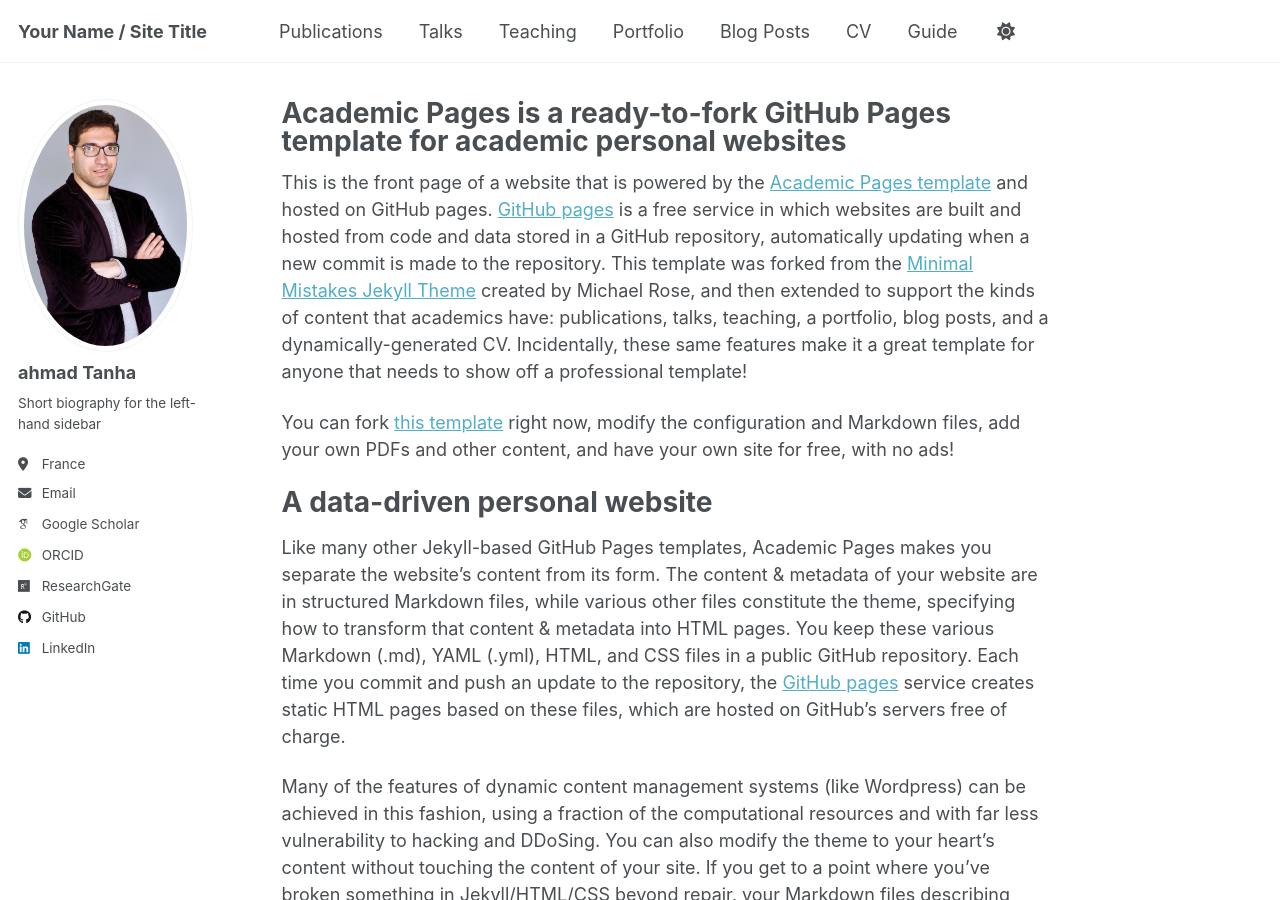
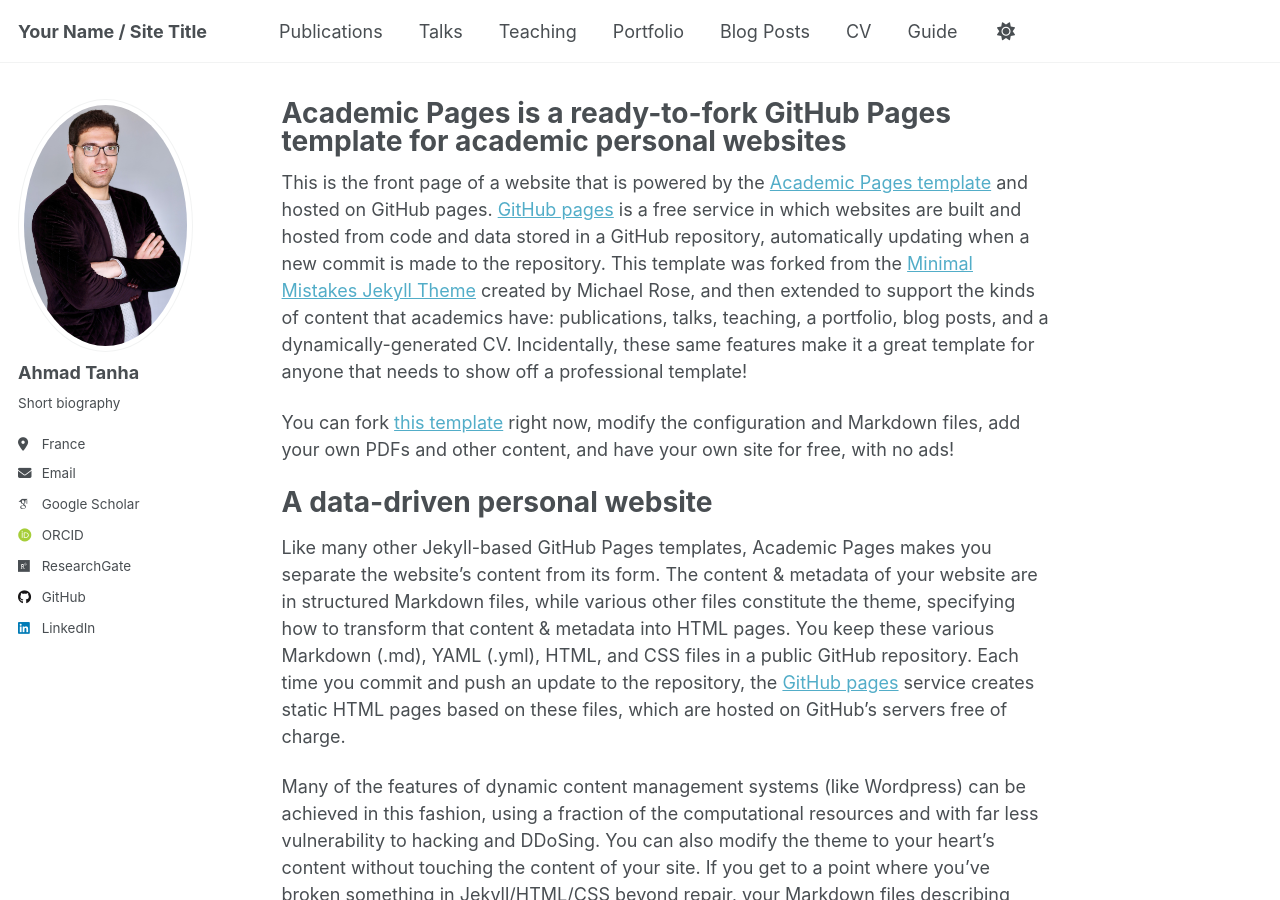
Before and after one commit to ahmadtanhaa/ahmadtanhaa.github.io, a Jekyll site: the page built from _pages/about.md, in a window 1280 px wide and 900 px high. Built offline with Jekyll 4.4.1, drawn with Linux system fonts in a browser that asks for light colours; some web fonts are replaced; a script that is not in the unit is left out; part of the change alters nothing that is shown.

Commit message:
Update _config.yml

```diff
--- a/_config.yml
+++ b/_config.yml
@@ -24,9 +24,9 @@ repository               : "academicpages/academicpages.github.io"
 author:
   # Biographic information
   avatar           : "profile.jpg"
-  name             : "ahmad Tanha"
+  name             : "Ahmad Tanha"
   pronouns         : # example: "she/her"
-  bio              : "Short biography for the left-hand sidebar"
+  bio              : "Short biography"
   location         : "France"
   #employer         : "Red Brick University"
   uri              : # URL
```
